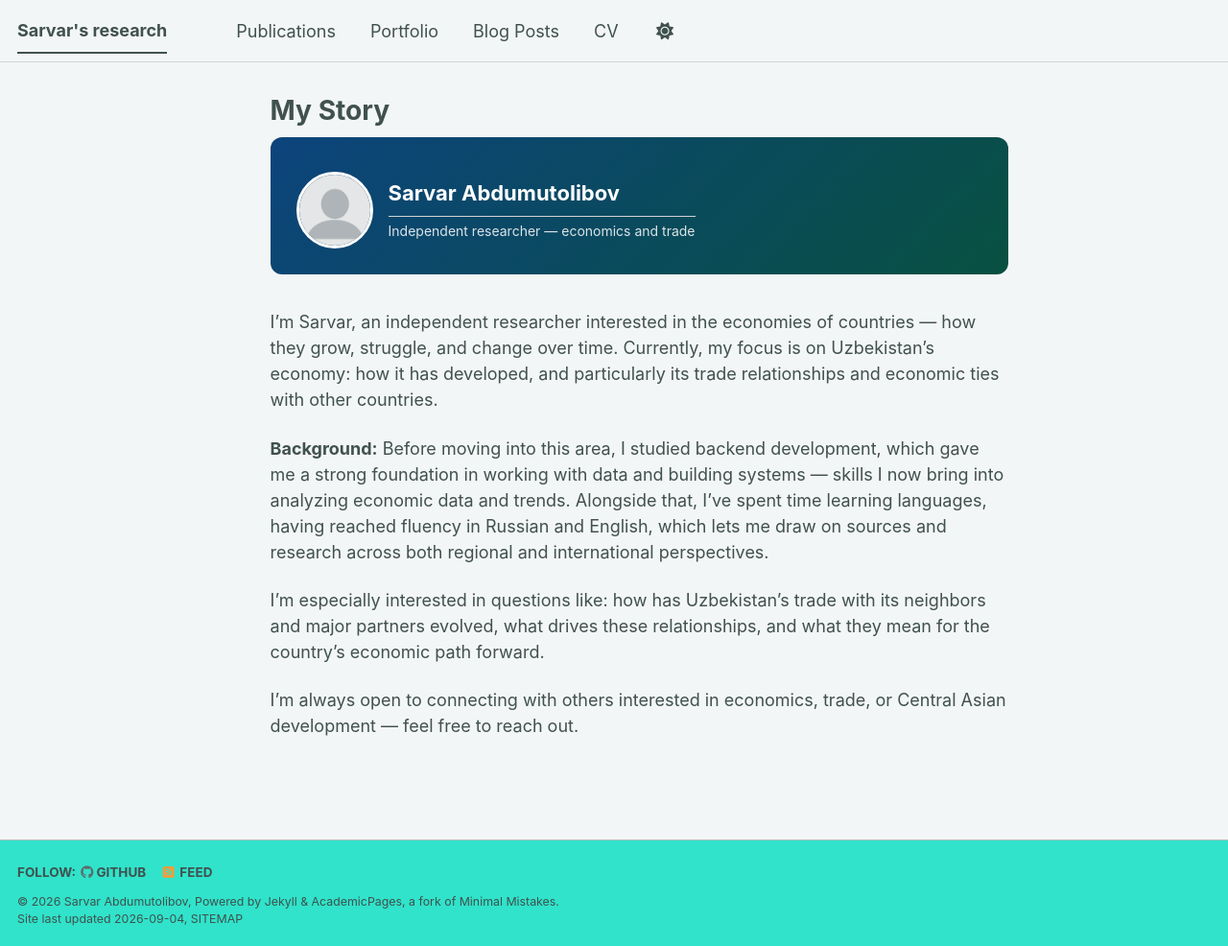
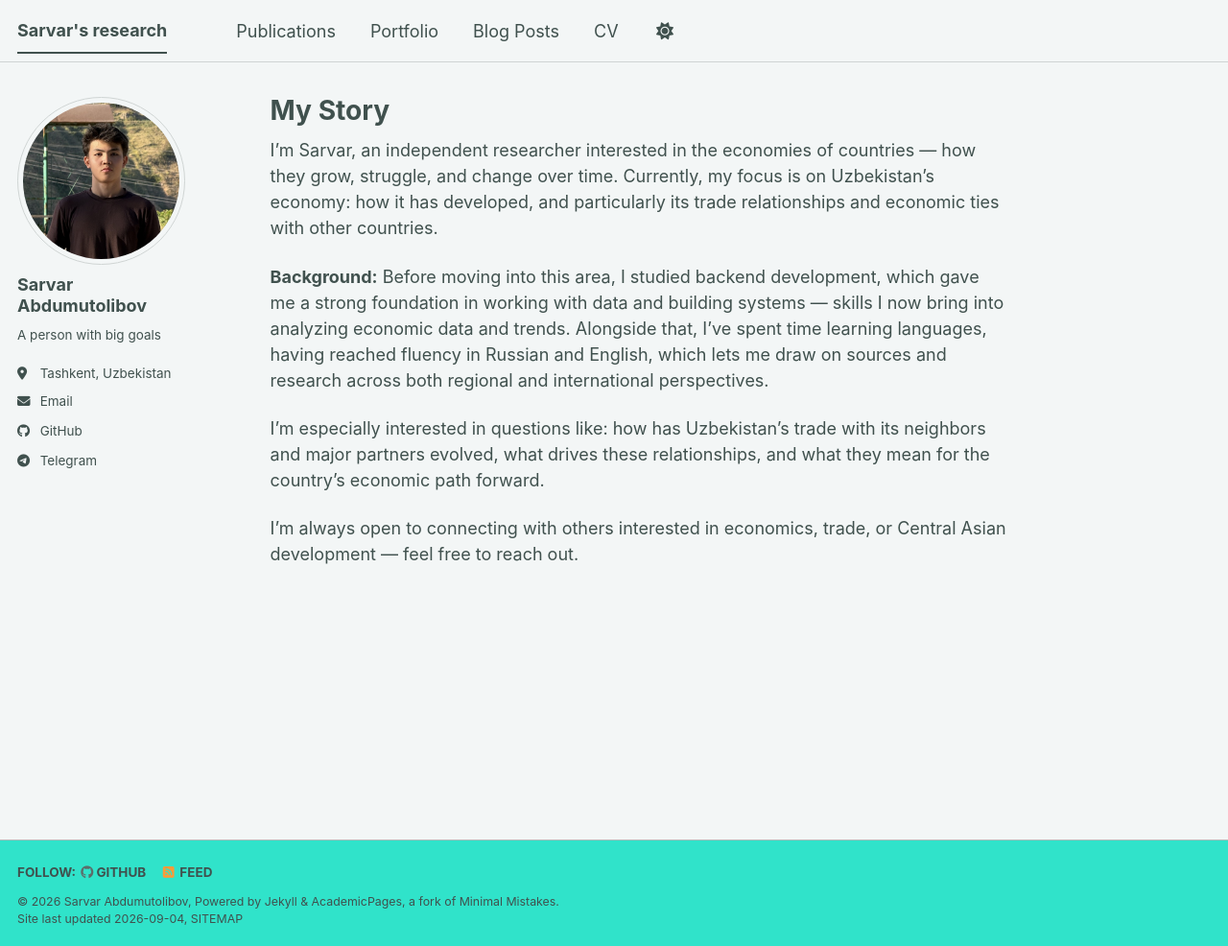
Before and after one commit to sa1rvar/sa1rvar, a Jekyll site: the page built from _pages/about.md, in a window 1280 px wide and 986 px high. Shown: the whole window at 96% size. Built offline with Jekyll 4.4.1, drawn with Linux system fonts in a browser that asks for light colours; a style sheet for code colours, icons or effects is not loaded.

Commit message:
Update about.md

```diff
--- a/_pages/about.md
+++ b/_pages/about.md
@@ -1,21 +1,12 @@
 ---
 permalink: /
 title: " My Story "
-author_profile: false
+author_profile: true
 redirect_from:
   - /about/
   - /about.html
 ---
 
-<div style="background: linear-gradient(135deg, #0C447C, #085041); border-radius: 12px; padding: 2rem 1.5rem 1.5rem; margin-bottom: 2rem; position: relative;">
-  <div style="display: flex; align-items: center; gap: 16px;">
-    <img src="/images/profile.png" style="width: 80px; height: 80px; border-radius: 50%; border: 3px solid white; object-fit: cover;">
-    <div>
-      <h2 style="color: white; margin: 0; font-size: 22px;">Sarvar Abdumutolibov</h2>
-      <p style="color: rgba(255,255,255,0.85); margin: 4px 0 0; font-size: 14px;">Independent researcher — economics and trade</p>
-    </div>
-  </div>
-</div>
 
 I'm Sarvar, an independent researcher interested in the economies of countries — how they grow, struggle, and change over time. Currently, my focus is on Uzbekistan's economy: how it has developed, and particularly its trade relationships and economic ties with other countries.
 
```
